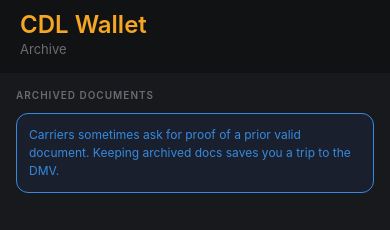
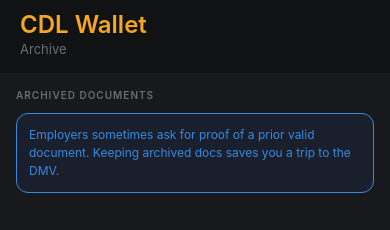
Before and after one commit to shaky1996/cdl_wallet, a React Native app: screen /Archive in a window 390 px wide. Shown: the top 230 px of the page. Built offline with nearby package versions, Linux system fonts and the light colour scheme; what expo-file-system, expo-notifications would draw is missing.

Commit message:
Fixed small things

```diff
--- a/src/screens/ArchiveScreen.js
+++ b/src/screens/ArchiveScreen.js
@@ -147,7 +147,7 @@
 
                 <View style={styles.infoBanner}>
                     <Text style={styles.infoText}>
-                        Carriers sometimes ask for proof of a prior valid
+                        Employers sometimes ask for proof of a prior valid
                         document. Keeping archived docs saves you a trip to the
                         DMV.
                     </Text>
--- a/src/screens/DocViewerScreen.js
+++ b/src/screens/DocViewerScreen.js
@@ -23,7 +23,6 @@
     getStatus,
     daysUntil,
     formatPrettyDate,
-    validityPercent
 } from '../utils/dateHelpers';
 import { DOC_LABELS } from '../constants/docTypes';
 import StatusBadge from '../components/StatusBadge';
@@ -170,7 +169,7 @@
                 contentContainerStyle={styles.scrollContent}
             >
                 {/* Front / Back toggle */}
-                {docType === 'cdl' && (
+                {/* {docType === 'cdl' && (
                     <View style={styles.toggle}>
                         <TouchableOpacity
                             style={[
@@ -205,7 +204,7 @@
                             </Text>
                         </TouchableOpacity>
                     </View>
-                )}
+                )} */}
 
                 {/* Document image */}
                 <View style={styles.docFrame}>
--- a/src/screens/HomeScreen.js
+++ b/src/screens/HomeScreen.js
@@ -10,9 +10,7 @@
 import { useFocusEffect } from '@react-navigation/native';
 import { colors } from '../constants/colors';
 import { getDocs } from '../services/storage';
-import { getStatus, daysUntil, formatDate } from '../utils/dateHelpers';
 import DocCard from '../components/DocCard';
-import { Ionicons } from '@expo/vector-icons';
 import Header from '../components/Header';
 
 export default function HomeScreen({ navigation }) {
```
